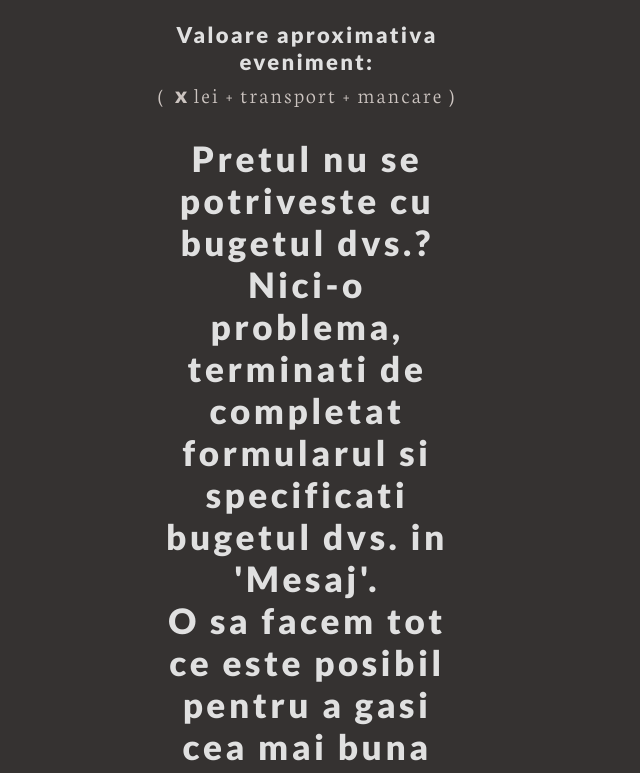
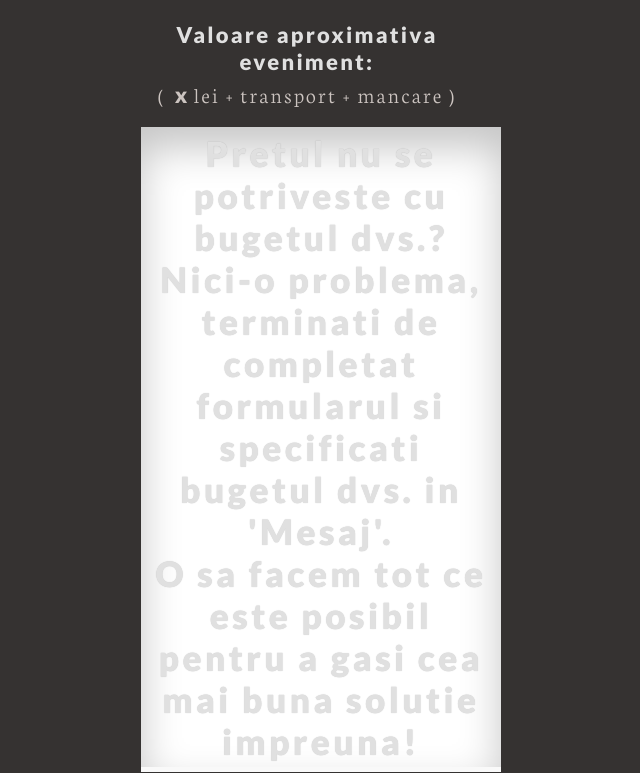
Before and after one commit to CiobanAlin/worthshoot, a plain HTML site: page Botez.html in a window 1280 px wide. Shown: the part 1604-2377 px from the top of the page, without its empty margins (333-973 px from the left). Drawn offline with Linux system fonts and the light colour scheme.

Commit message:
Update Botez.html

```diff
--- a/Botez.html
+++ b/Botez.html
@@ -1107,7 +1107,12 @@
                         <span class="mancare"> + mancare</span> )
                     </div>
                 </div>
-                    <div class="announcement">
+                    <div class="announcement" style="
+                background-color: white;
+    box-shadow: inset 0 0.2rem 0.4rem rgba(0, 0, 0, 0.23);
+    padding: 5px;
+    width: calc(100% + 20px);
+    max-width: 100vw;">
         <!-- <h1>Pagina web in constructie !!</h1> -->
         <!-- completaza datele tale. -->
         <h1>Pretul nu se potriveste cu bugetul dvs.? Nici-o problema, terminati de completat formularul si specificati bugetul dvs. in 'Mesaj'.
```
